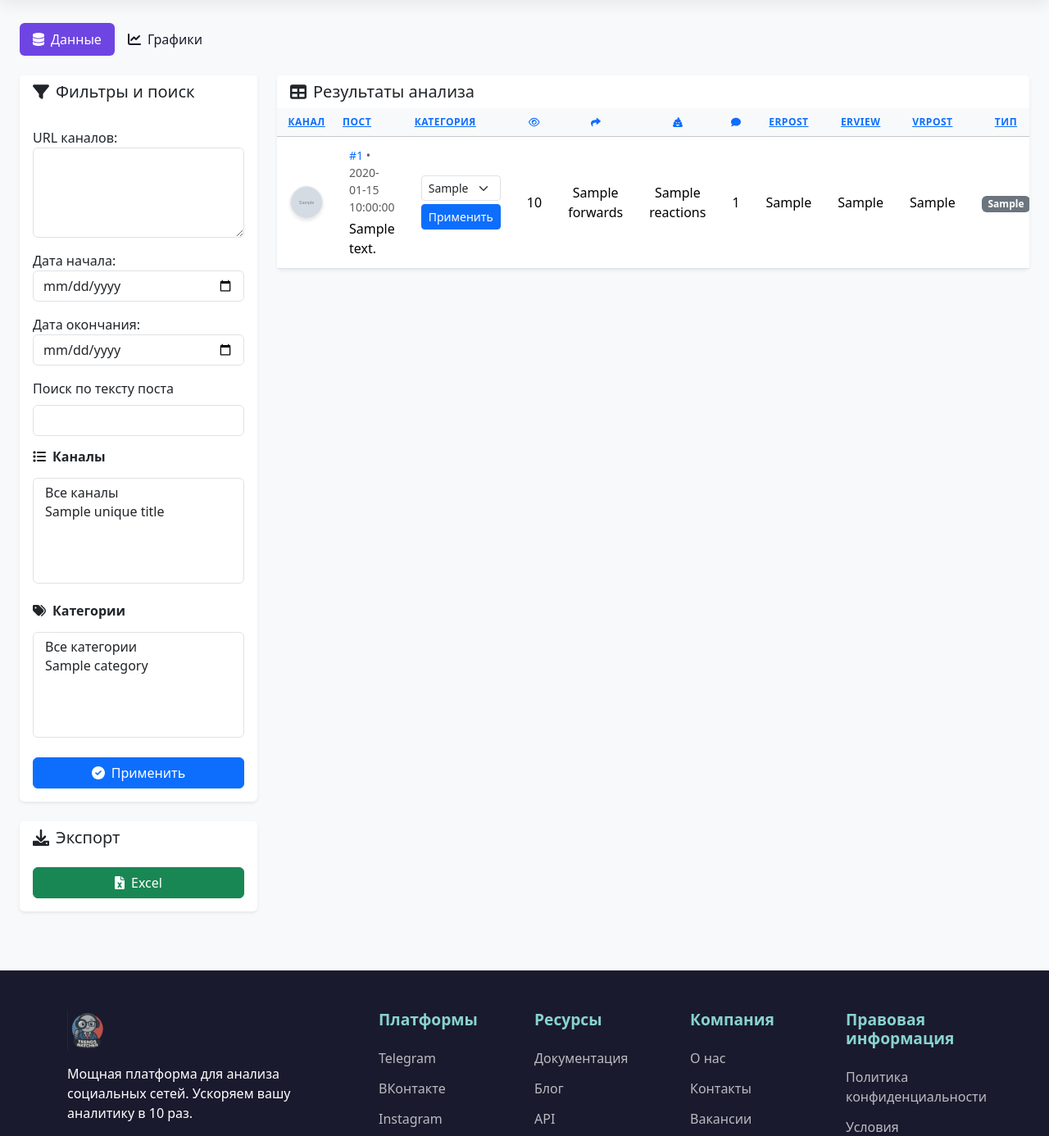
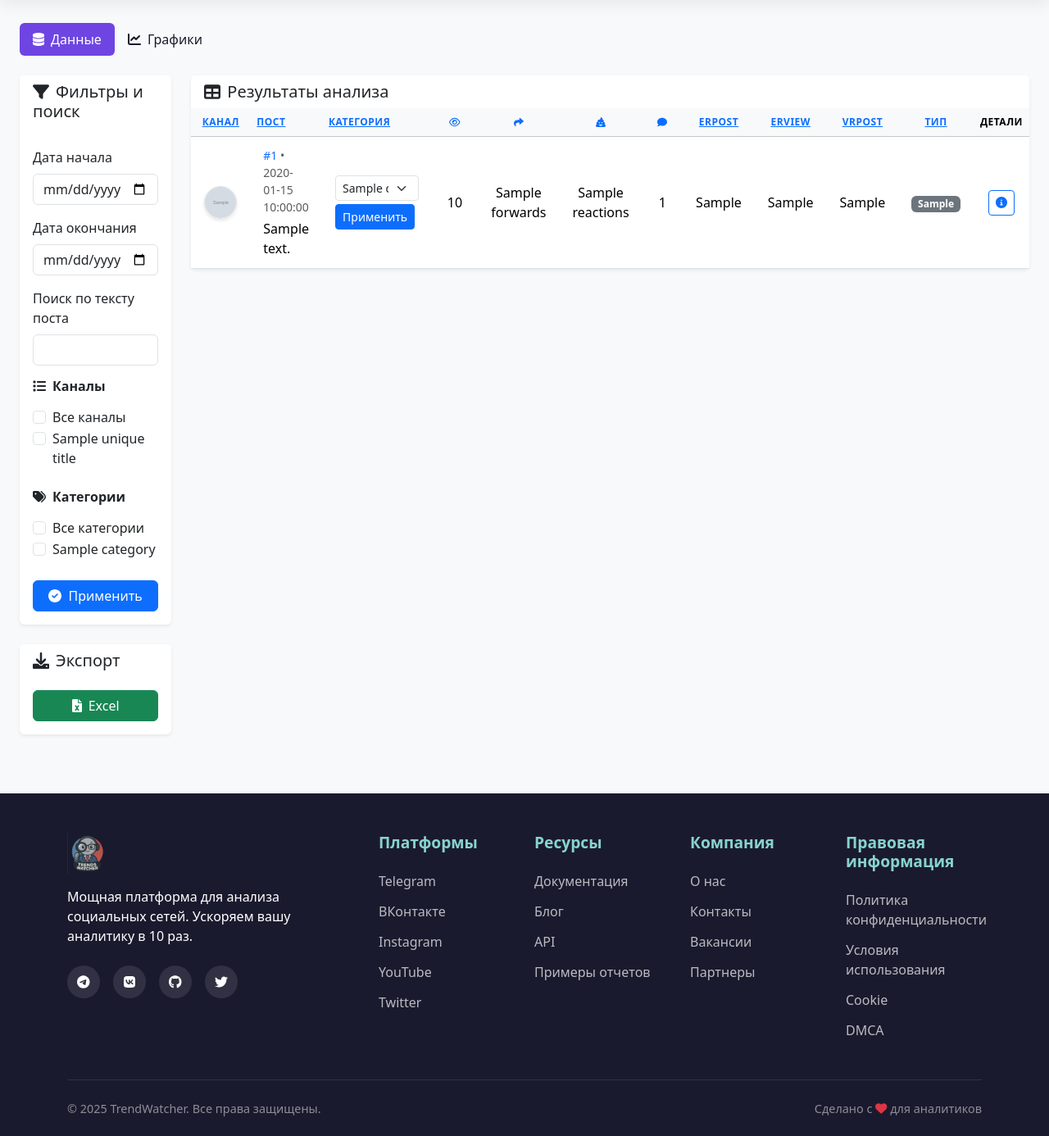
Before and after one commit to dima0046/Trendanalys, a Django app: template myapp/templates/myapp/telegram/telegram_daily.html in a window 1280 px wide. Shown: the part 76-1462 px from the top of the page at 82% size. Run offline with Django 5.2, Linux system fonts and the light colour scheme; tables that the repository leaves empty hold one stand-in row (values such as "Sample post"); the template is opened without the code that fills it: values that come from a table or form of the project are taken from there, most other values are stand-ins (such as "Sample title", 1, 10 or a date in 2020); grey boxes marked "Sample" are stand-in pictures; parts of the project's set-up code (start-up, migrations or seed data) failed here and were passed over; some libraries are stand-ins or nearby versions.

Commit message:
1) Фильтры чекбоксами 2) убрано поле urls

```diff
--- a/myapp/templates/myapp/telegram/telegram_daily.html
+++ b/myapp/templates/myapp/telegram/telegram_daily.html
@@ -27,7 +27,7 @@
         <div class="tab-pane fade show active" id="data-tab-content" role="tabpanel">
             <div class="row">
                 <!-- Блок фильтров -->
-                <div class="col-lg-3">
+                <div class="col-lg-2">
                     <!-- Форма загрузки данных и фильтров -->
                     <div class="card shadow-sm border-0 mb-4">
                         <div class="card-header bg-white border-0">
@@ -35,7 +35,15 @@
                         </div>
                         <div class="card-body">
                             <form method="get" id="filters-form" class="needs-validation" novalidate>
-                                {{ form.as_p }}
+                                <!-- Поля дат -->
+                                <div class="mb-3">
+                                    <label for="id_start_date" class="form-label">Дата начала</label>
+                                    {{ form.start_date }}
+                                </div>
+                                <div class="mb-3">
+                                    <label for="id_end_date" class="form-label">Дата окончания</label>
+                                    {{ form.end_date }}
+                                </div>
                                 <!-- Поле поиска -->
                                 <div class="mb-3">
                                     <label for="search_message" class="form-label">Поиск по тексту поста</label>
@@ -45,24 +53,40 @@
                                 {% if unique_titles %}
                                 <div class="mb-4">
                                     <h6 class="fw-bold mb-3"><i class="fas fa-list me-2"></i>Каналы</h6>
-                                    <select class="form-select" name="filter" multiple size="5">
-                                        <option value="all" {% if 'all' in filters or not filters %}selected{% endif %}>Все каналы</option>
+                                    <div class="filter-scroll" style="max-height: 200px; overflow-y: auto;">
+                                        <div class="form-check">
+                                            <input class="form-check-input" type="checkbox" name="filter" value="all" id="filter-all"
+                                                   {% if 'all' in filters or not filters %}checked{% endif %}>
+                                            <label class="form-check-label" for="filter-all">Все каналы</label>
+                                        </div>
                                         {% for title in unique_titles %}
-                                        <option value="{{ title }}" {% if title in filters %}selected{% endif %}>{{ title }}</option>
+                                        <div class="form-check">
+                                            <input class="form-check-input" type="checkbox" name="filter" value="{{ title }}" id="filter-{{ title|slugify }}"
+                                                   {% if title in filters %}checked{% endif %}>
+                                            <label class="form-check-label" for="filter-{{ title|slugify }}">{{ title }}</label>
+                                        </div>
                                         {% endfor %}
-                                    </select>
+                                    </div>
                                 </div>
                                 {% endif %}
                                 <!-- Фильтры по категориям -->
                                 {% if parsed_data %}
                                 <div class="mb-4">
                                     <h6 class="fw-bold mb-3"><i class="fas fa-tags me-2"></i>Категории</h6>
-                                    <select class="form-select" name="category_filter" multiple size="5">
-                                        <option value="all" {% if 'all' in category_filters or not category_filters %}selected{% endif %}>Все категории</option>
+                                    <div class="filter-scroll" style="max-height: 200px; overflow-y: auto;">
+                                        <div class="form-check">
+                                            <input class="form-check-input" type="checkbox" name="category_filter" value="all" id="category-filter-all"
+                                                   {% if 'all' in category_filters or not category_filters %}checked{% endif %}>
+                                            <label class="form-check-label" for="category-filter-all">Все категории</label>
+                                        </div>
                                         {% for category in unique_categories_in_data %}
-                                        <option value="{{ category }}" {% if category in category_filters %}selected{% endif %}>{{ category }}</option>
+                                        <div class="form-check">
+                                            <input class="form-check-input" type="checkbox" name="category_filter" value="{{ category }}" id="category-filter-{{ category|slugify }}"
+                                                   {% if category in category_filters %}checked{% endif %}>
+                                            <label class="form-check-label" for="category-filter-{{ category|slugify }}">{{ category }}</label>
+                                        </div>
                                         {% endfor %}
-                                    </select>
+                                    </div>
                                 </div>
                                 {% endif %}
                                 <button type="submit" class="btn btn-primary w-100">
@@ -86,7 +110,7 @@
                     </div>
                 </div>
                 <!-- Основная таблица -->
-                <div class="col-lg-9">
+                <div class="col-lg-10">
                     <div class="card shadow-sm border-0">
                         <div class="card-header bg-white border-0 d-flex justify-content-between align-items-center">
                             <h5 class="card-title mb-0"><i class="fas fa-table me-2"></i>Результаты анализа</h5>
```
Also changed, not shown: myapp/telegram/views.py (+13 -7 lines).
